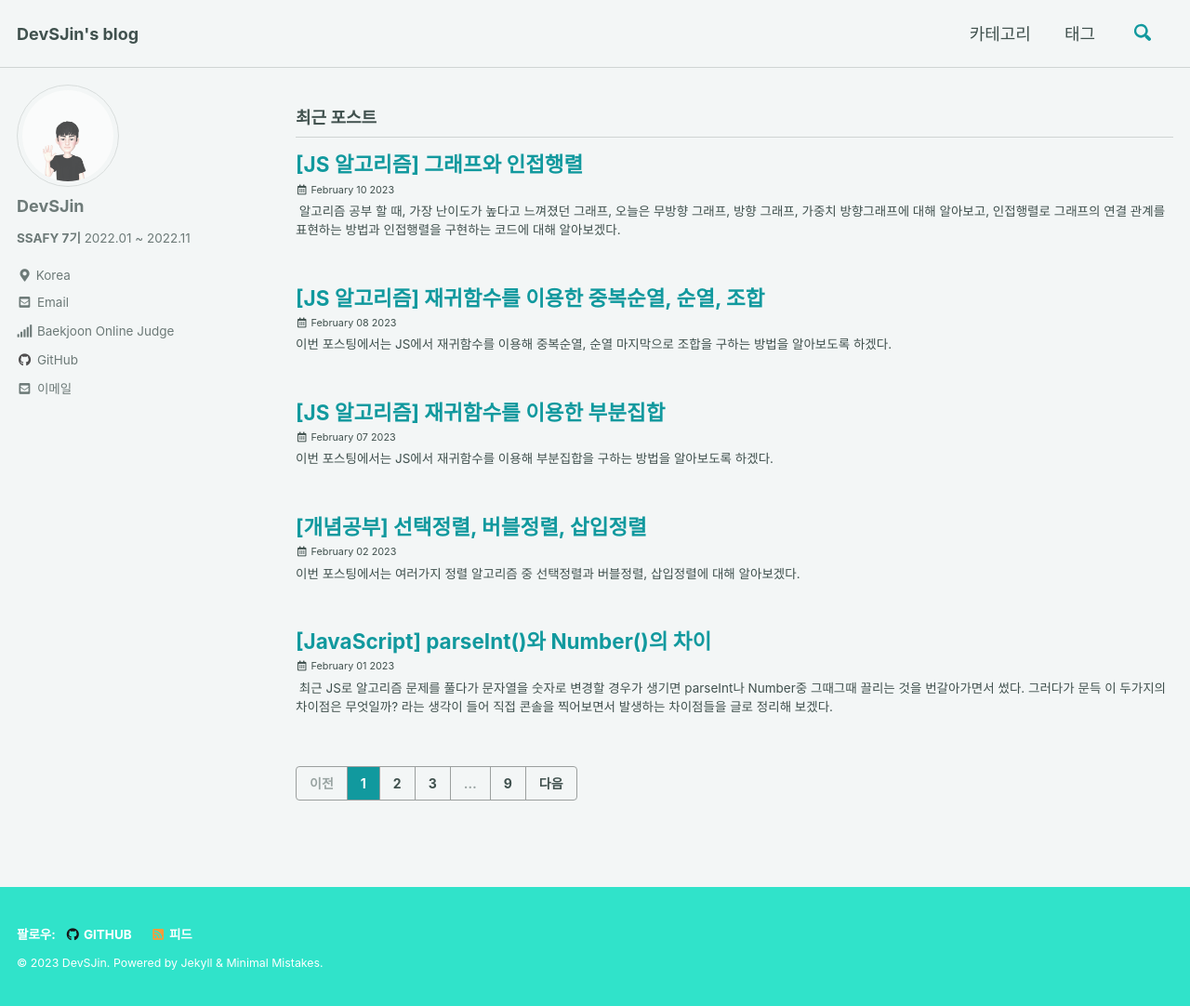
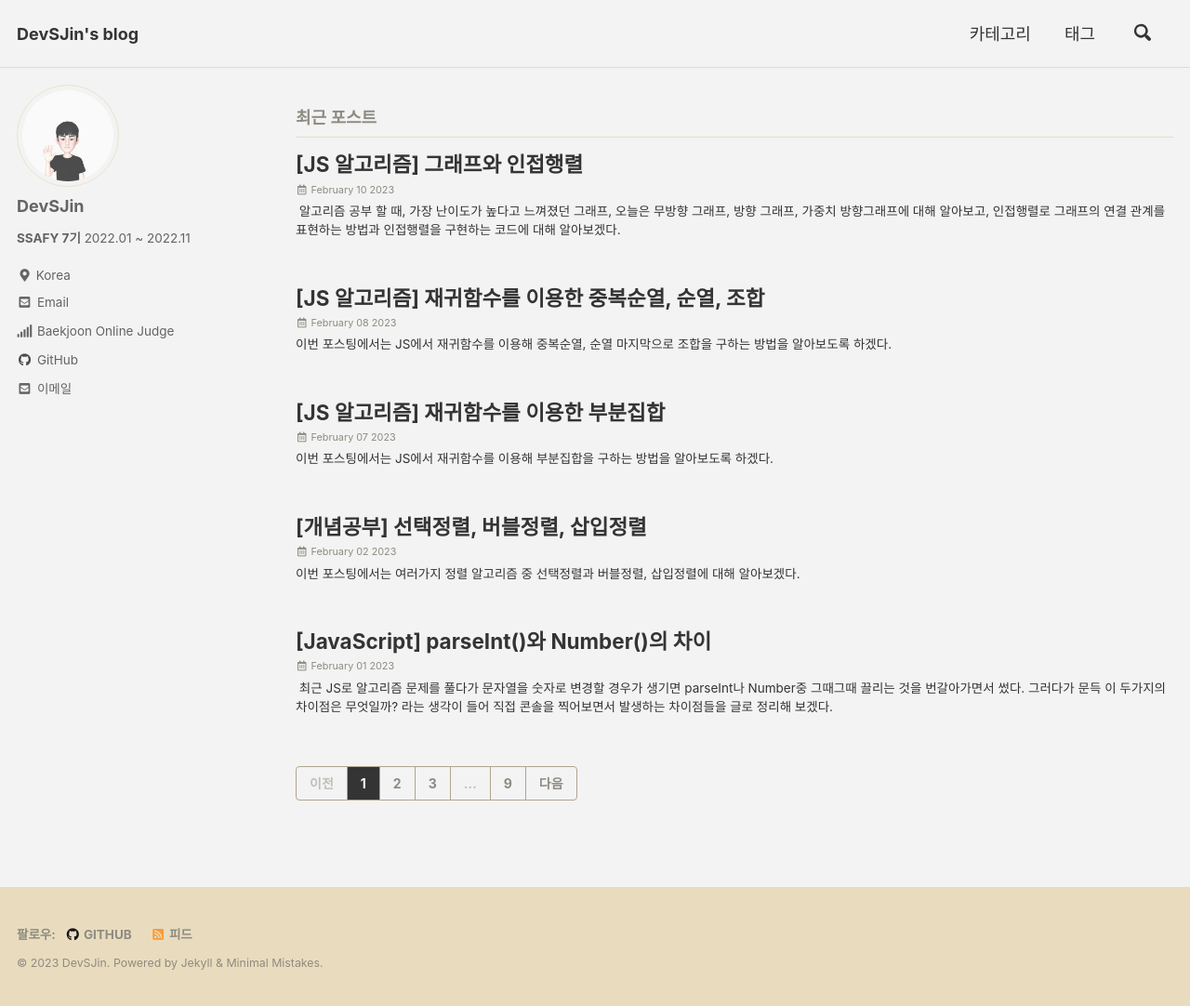
Before and after one commit to DevSJin/DevSJin.github.io, a Jekyll site: the page built from index.html, in a window 1280 px wide and 1082 px high. Shown: the whole window at 93% size. Built offline with Jekyll 4.4.1, drawn with Linux system fonts in a browser that asks for light colours; cached includes are drawn as plain includes; the list of posts is cut into pages by our own code.

Commit message:
Update _config.yml

```diff
--- a/_config.yml
+++ b/_config.yml
@@ -12,7 +12,7 @@
 
 # theme                  : "minimal-mistakes-jekyll"
 remote_theme: "mmistakes/minimal-mistakes@4.19.3"
-minimal_mistakes_skin    : "mint" #"contrast" "air", "aqua", "dark", "dirt", "neon", "mint", "plum", "sunrise"
+minimal_mistakes_skin    : "dirt" #"contrast" "air", "aqua", "dark", "dirt", "neon", "mint", "plum", "sunrise"
 
 # Site Settings
 locale                   : "ko-KR"
```
